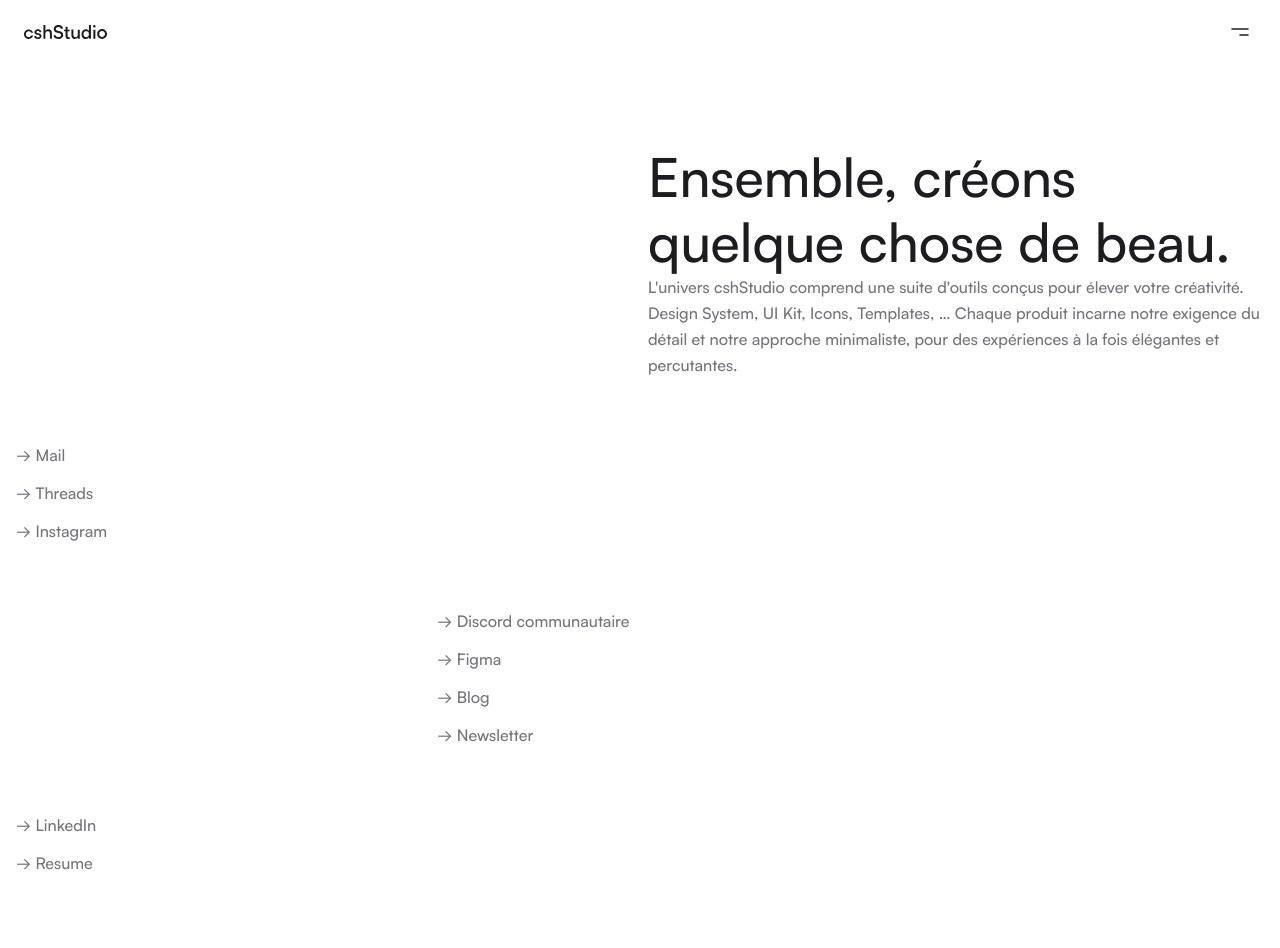
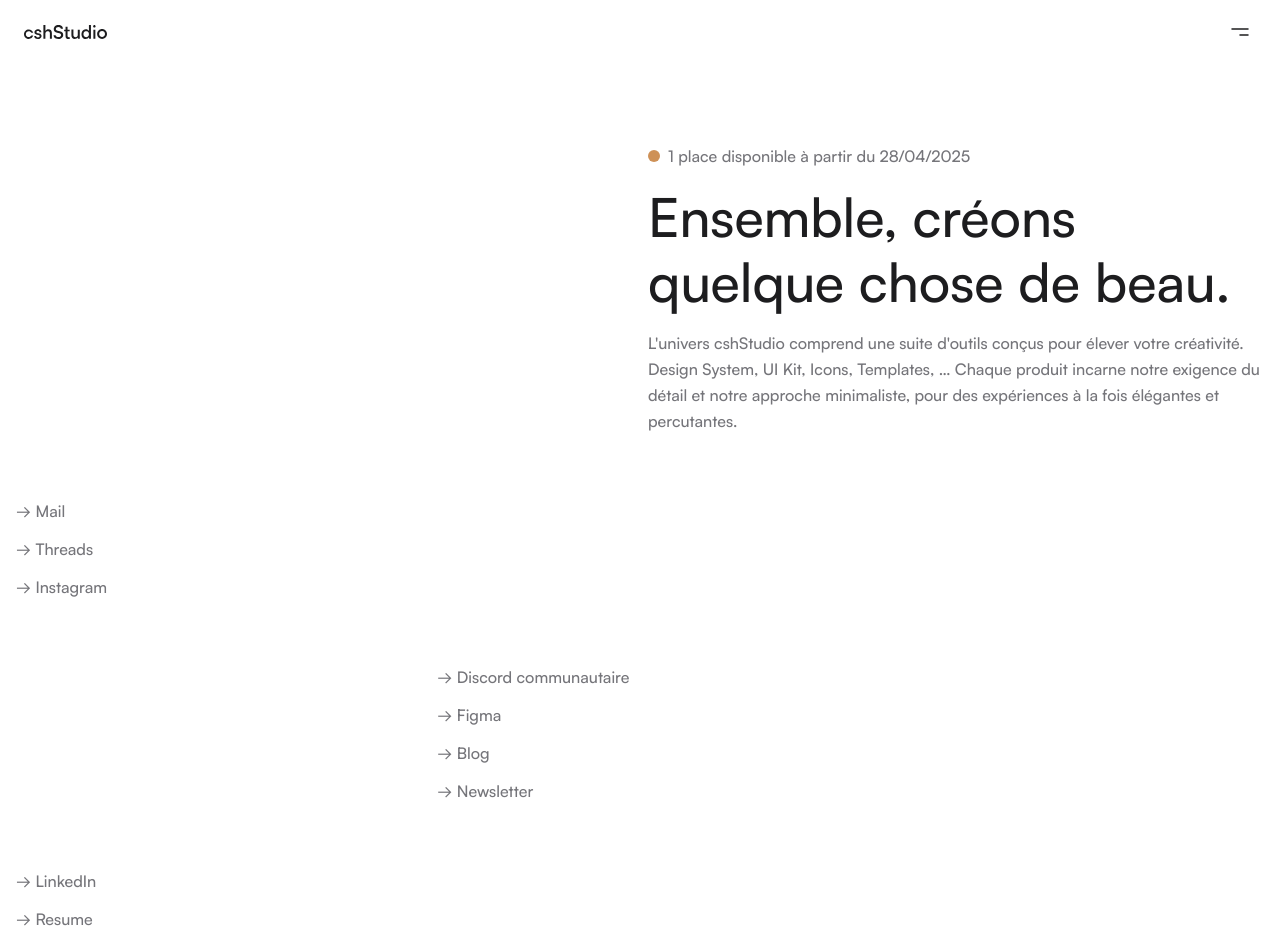
Before and after one commit to ClementSaint-Hilaire/cshStudio, a Next.js app: page /contact in a window 1280 px wide. Before the commit the page ends 892 px from the top, so only its background shows below. Built offline with nearby package versions, Linux system fonts and the light colour scheme.

Commit message:
contate page done

```diff
--- a/src/components/contactSection.tsx
+++ b/src/components/contactSection.tsx
@@ -1,6 +1,5 @@
 "use client";
 import AnimatedContent from "@/Animations/AnimatedContent";
-import { useSpring, animated } from "@react-spring/web";
 
 export default function ContactSection() {
     return (
@@ -9,10 +8,17 @@ export default function ContactSection() {
             <div className="w-full mt-32 flex max-w-[1680px] justify-start items-start gap-4">
                     <div className="hidden md:flex w-0 w-1/2"></div>
                     <div className="flex w-full md:w-1/2 flex-col justify-start items-start gap-4">
-                        <AnimatedContent direction="vertical" distance={20} delay={200}>
-                                <div className="self-stretch justify-start text-monochrome-800 text-title md:text-display font-medium font-satoshi leading-[40px] md:leading-[65px]">Ensemble, créons quelque chose de beau.</div>
-                                <div className="self-stretch justify-start text-monochrome-500 text-body font-medium font-satoshi leading-relaxed">L'univers cshStudio comprend une suite d'outils conçus pour élever votre créativité. Design System, UI Kit, Icons, Templates, … Chaque produit incarne notre exigence du détail et notre approche minimaliste, pour des expériences à la fois élégantes et percutantes.</div>
-                        </AnimatedContent>
+                    <AnimatedContent direction="vertical" distance={20} delay={200}>
+                        <div className="flex items-center gap-2">
+                            <div className="w-3 h-3 rounded-[99px] bg-[#b96210b3] shadow-[#b96210b3] shadow-glow pulse-animation"></div>
+                            <span className="text-monochrome-500 text-body font-medium font-satoshi">1 place disponible à partir du 28/04/2025</span>
+                        </div>
+                    </AnimatedContent>
+
+                    <AnimatedContent direction="vertical" distance={20} delay={200}>
+                        <div className="self-stretch justify-start text-monochrome-800 text-title md:text-display font-medium font-satoshi leading-[40px] md:leading-[65px] mb-4">Ensemble, créons quelque chose de beau.</div>
+                        <div className="self-stretch justify-start text-monochrome-500 text-body font-medium font-satoshi leading-relaxed">L'univers cshStudio comprend une suite d'outils conçus pour élever votre créativité. Design System, UI Kit, Icons, Templates, … Chaque produit incarne notre exigence du détail et notre approche minimaliste, pour des expériences à la fois élégantes et percutantes.</div>
+                    </AnimatedContent>
                     </div>
             </div>
 
@@ -58,6 +64,28 @@ export default function ContactSection() {
                 <div className="flex w-1/3"></div>
                 <div className="flex w-1/3"></div>
             </div>
+
+            <style jsx global>{`
+                .shadow-glow {
+                    box-shadow: 0 0 10px rgba(185, 98, 16, 0.7);
+                }
+
+                @keyframes pulse {
+                    0% {
+                        box-shadow: 0 0 0 0 rgba(185, 98, 16, 0.7);
+                    }
+                    70% {
+                        box-shadow: 0 0 0 10px rgba(185, 98, 16, 0);
+                    }
+                    100% {
+                        box-shadow: 0 0 0 0 rgba(185, 98, 16, 0);
+                    }
+                }
+
+                .pulse-animation {
+                    animation: pulse 2s infinite;
+                }
+            `}</style>
         </div>
     );
 }
```
